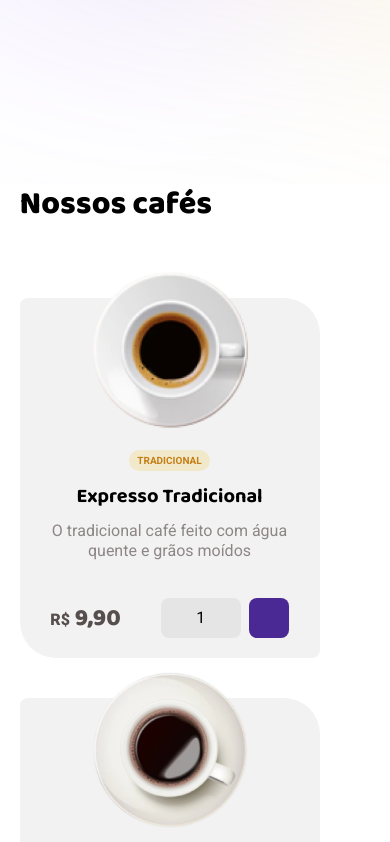
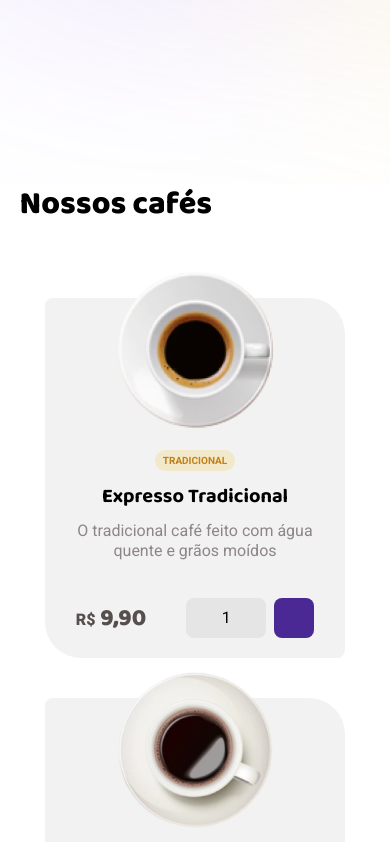
Before and after one commit to jowjow22/Coffee-market-vue, a Vue app: page / in a window 390 px wide. Shown: the part 660-1502 px from the top of the page. Built offline with nearby package versions, Linux system fonts and the light colour scheme; some icons are missing.

Commit message:
fix: design specificities

```diff
--- a/src/views/Catalog/Catalog.vue
+++ b/src/views/Catalog/Catalog.vue
@@ -52,7 +52,7 @@
     <section class="flex flex-col gap-y-8 mb-20 max-w-fit mx-auto">
       <h1 class="title-l mb-10">Nossos cafés</h1>
       <div
-        class="flex flex-row flex-wrap gap-x-9 gap-y-10 items-center max-w-[90vw]"
+        class="flex flex-row flex-wrap gap-x-9 gap-y-10 items-center justify-center lg:justify-start max-w-[90vw]"
       >
         <CoffeeCard
           v-for="coffee in coffeeList"
--- a/src/views/Checkout/Checkout.vue
+++ b/src/views/Checkout/Checkout.vue
@@ -3,7 +3,7 @@
     @submit.prevent
     class="flex flex-wrap gap-y-6 gap-10 h-screen px-4 justify-center"
   >
-    <div class="my-auto flex flex-row flex-wrap gap-y-10 gap-x-16">
+    <div class="mt-[30%] lg:my-auto flex flex-row flex-wrap gap-y-10 gap-x-16">
       <section class="flex flex-col gap-y-4">
         <p class="title-xs">Complete seu pedido</p>
         <Paper large :rounded="false" class="flex flex-col gap-y-4">
```
